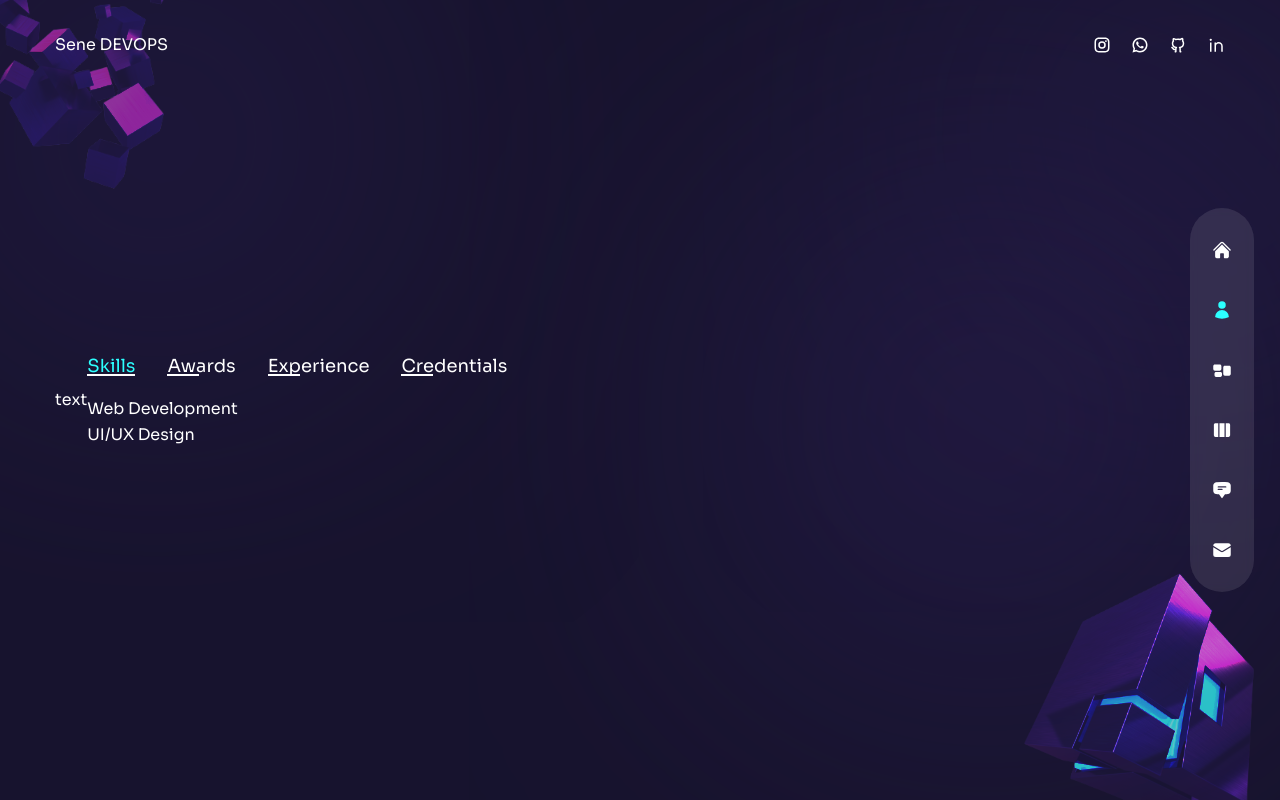
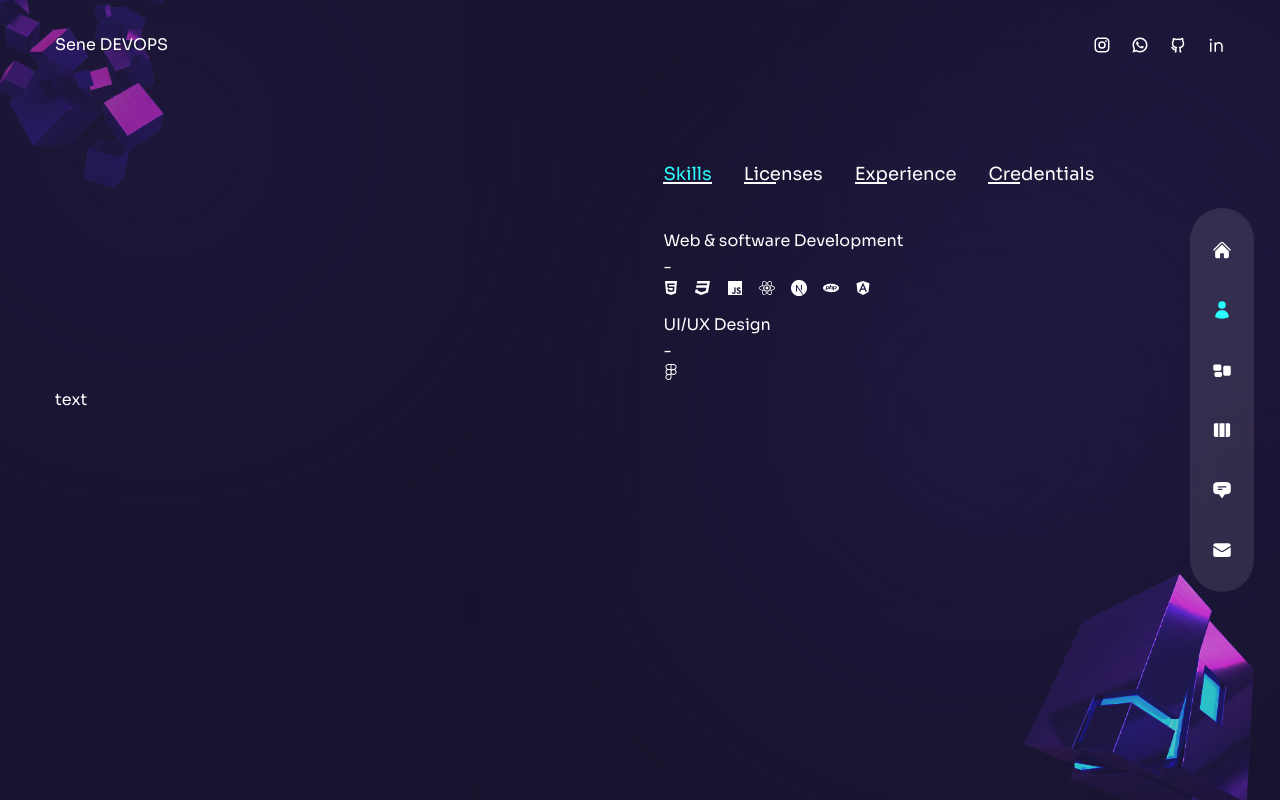
Before and after one commit to isaquesene/portfolio-sene, a Next.js app: page /about in a window 1280 px wide. Built offline with nearby package versions, Linux system fonts and the light colour scheme.

Commit message:
feat: icons skills

```diff
--- a/pages/about/index.js
+++ b/pages/about/index.js
@@ -8,6 +8,7 @@
   FaReact,
   FaWordpress,
   FaFigma,
+  FaAngular,
 } from 'react-icons/fa';
 
 import {
@@ -15,6 +16,7 @@
   SiFramer,
   SiAdobexd,
   SiAdobephotoshop,
+  SiPhp,
 } from 'react-icons/si';
 
 //  data
@@ -23,33 +25,33 @@
     title: 'skills',
     info: [
       {
-        title: 'Web Development',
-        /* icons: [
+        title: 'Web & software Development',
+        icons: [
           <FaHtml5 />,
           <FaCss3 />,
           <FaJs />,
           <FaReact />,
           <SiNextdotjs />,
-          <SiFramer />,
-          <FaWordpress />,
-        ], */
+          <SiPhp />,
+          <FaAngular />,
+        ],
       },
       {
         title: 'UI/UX Design',
-        /* icons: [<FaFigma />, <SiAdobexd />, <SiAdobephotoshop />], */
+        icons: [<FaFigma />],
       },
     ],
   },
   {
-    title: 'awards',
+    title: 'licenses',
     info: [
       {
-        title: 'Webby Awards - Honoree',
-        stage: '2011 - 2012',
+        title: 'PHP: Arrays, Strings, Function and Web - Alura',
+        stage: '2023',
       },
       {
-        title: 'Adobe Design Achievement Awards - Finalist',
-        stage: '2009 - 2010',
+        title: 'React.JS FullStack - Alura',
+        stage: '2023',
       },
     ],
   },
@@ -57,16 +59,16 @@
     title: 'experience',
     info: [
       {
-        title: 'UX/UI Designer - XYZ Company',
-        stage: '2012 - 2023',
+        title: 'FullStack, Php Web Developer - ITA Ventures',
+        stage: '01/2023 - 07/2023',
       },
       {
-        title: 'Web Developer - ABC Agency',
-        stage: '2010 - 2012',
+        title: 'Web Developer Php Pleno - AI-SSIE DCTA',
+        stage: '2016 - 2023',
       },
       {
-        title: 'Intern - DEF Corporation',
-        stage: '2008 - 2010',
+        title: 'web Developer Php - Hex Software',
+        stage: '01/2023 - 07/2023',
       },
     ],
   },
@@ -74,16 +76,8 @@
     title: 'credentials',
     info: [
       {
-        title: 'Web Development - ABC University, LA, CA',
-        stage: '2011',
-      },
-      {
-        title: 'Computer Science Diploma - AV Technical Institute',
-        stage: '2009',
-      },
-      {
-        title: 'Certified Graphic Designer - ABC Institute, Los Angeles, CA',
-        stage: '2006',
+        title: 'Tecnico, Desenvolvimento de Sistemas - ETEC',
+        stage: '2014 - 2016',
       },
     ],
   },
@@ -96,7 +90,7 @@
 //framer motion
 import { motion } from 'framer-motion';
 
-import { fadeIn } from '../../variants'
+import { fadeIn } from '../../variants';
 
 
 
@@ -111,8 +105,8 @@
       <Avatar/>
     </motion.div> */}
     <div className="container mx-auto h-full flex flex-col items-center xl:flex-row">
-      <div>text</div>
-      <div>
+      <div className="flex-1 flex flex-col justify-center">text</div>
+      <div className="flex flex-col w-full xl:max-w-[48%] h-[480px]">
         <div className="flex gap-x-4 xl:gap-x-8 mx-auto xl:mx-0 mb-4">
           {
             aboutData.map((item, itemIndex) => {
@@ -130,12 +124,20 @@
             })
           }
         </div>
-        <div>
+        <div className="py-2 xl:py-6 flex flex-col gap-y-2 xl:gap-y-4 items-center xl:items-start">
           {aboutData[index].info.map((item, itemIndex)=>{
             return(
               <div key={itemIndex}>
                 {/* title */}
                 <div>{item.title}</div>
+                <div className="hidden md:flex">-</div>
+                <div>{item.stage}</div>
+                <div className="flex gap-x-4">
+                {/* icons */}
+                {item.icons?.map((icon, itemIndex) => {
+                  return <div>{icon}</div>;
+                })}
+                </div>
               </div>
             );
           })}
```
